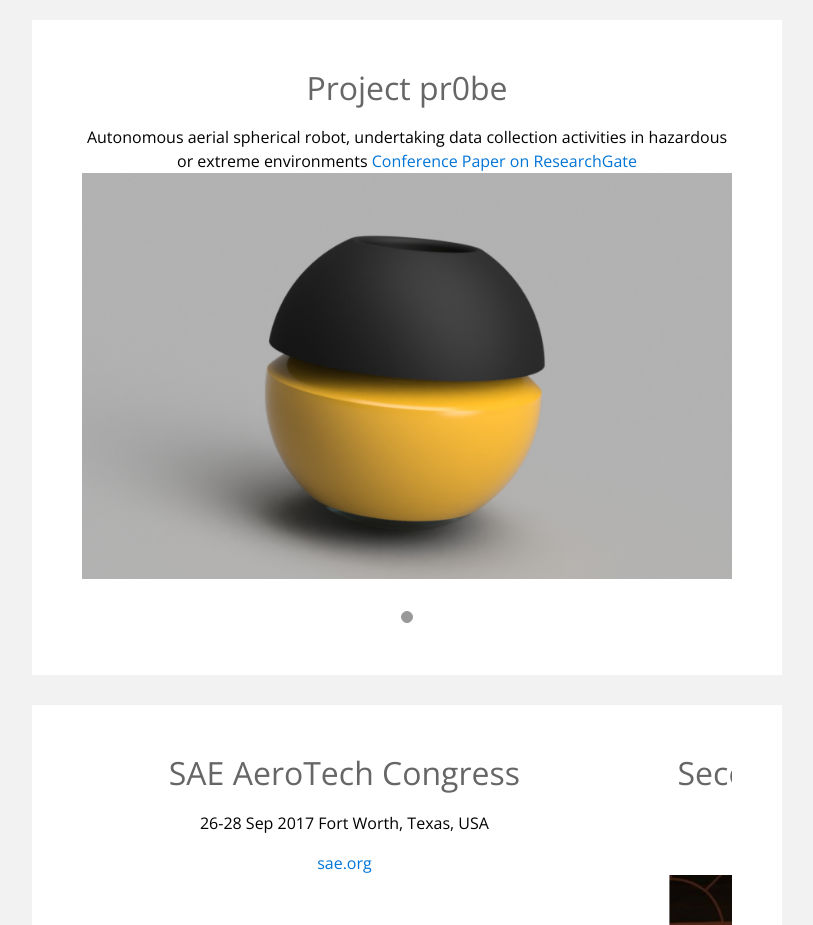
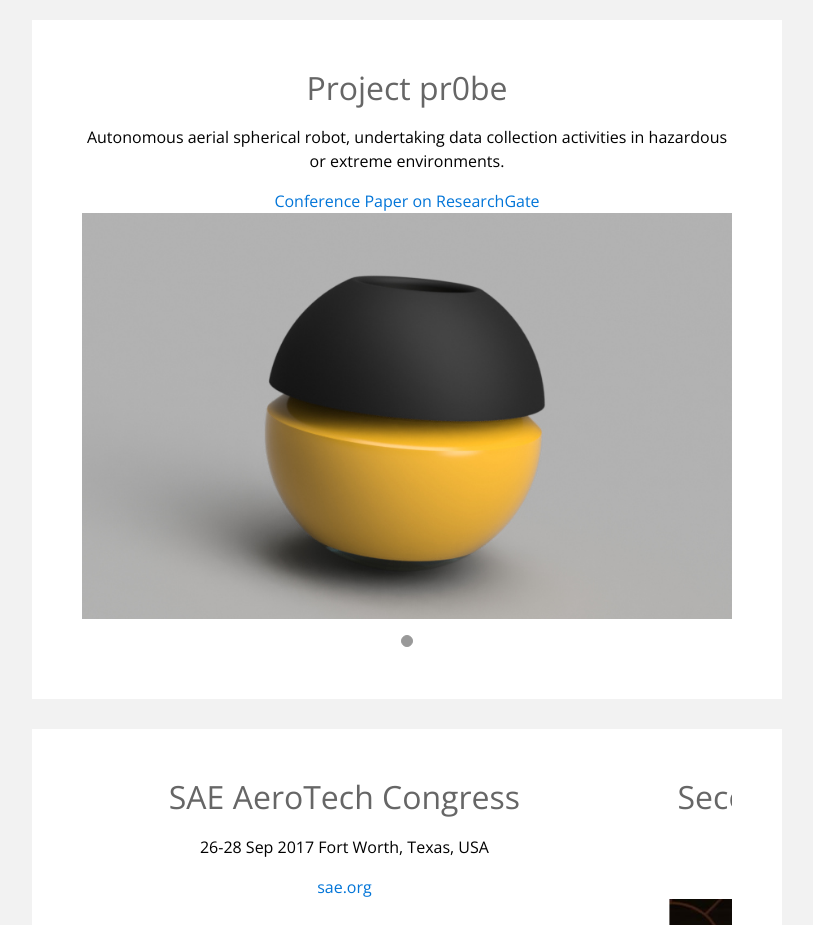
Before and after one commit to sbandycki/haxtron-landing, a plain HTML site: page index.html in a window 1280 px wide. Shown: the part 860-1785 px from the top of the page, without its empty margins (233-1046 px from the left). Drawn offline with nearby package versions, Linux system fonts and the light colour scheme.

Commit message:
Update index.html
Correcting errors

```diff
--- a/index.html
+++ b/index.html
@@ -78,7 +78,7 @@
                                 <div class="carousel-content">
                                     <div class="flex-item">
                                         <h2 class="tm-section-title">Project pr0be</h2>
-                                        <p class="tm-section-description carousel-description">Autonomous aerial spherical robot, undertaking data collection activities in hazardous or extreme environments
+                                        <p class="tm-section-description carousel-description">Autonomous aerial spherical robot, undertaking data collection activities in hazardous or extreme environments.</p>
                                         <a href="https://goo.gl/LHeJSp" target="_blank">Conference Paper on ResearchGate
                                         <img src="img/pr0be.png" alt="concept image" class="img-fluid">
                                         </a>
```
